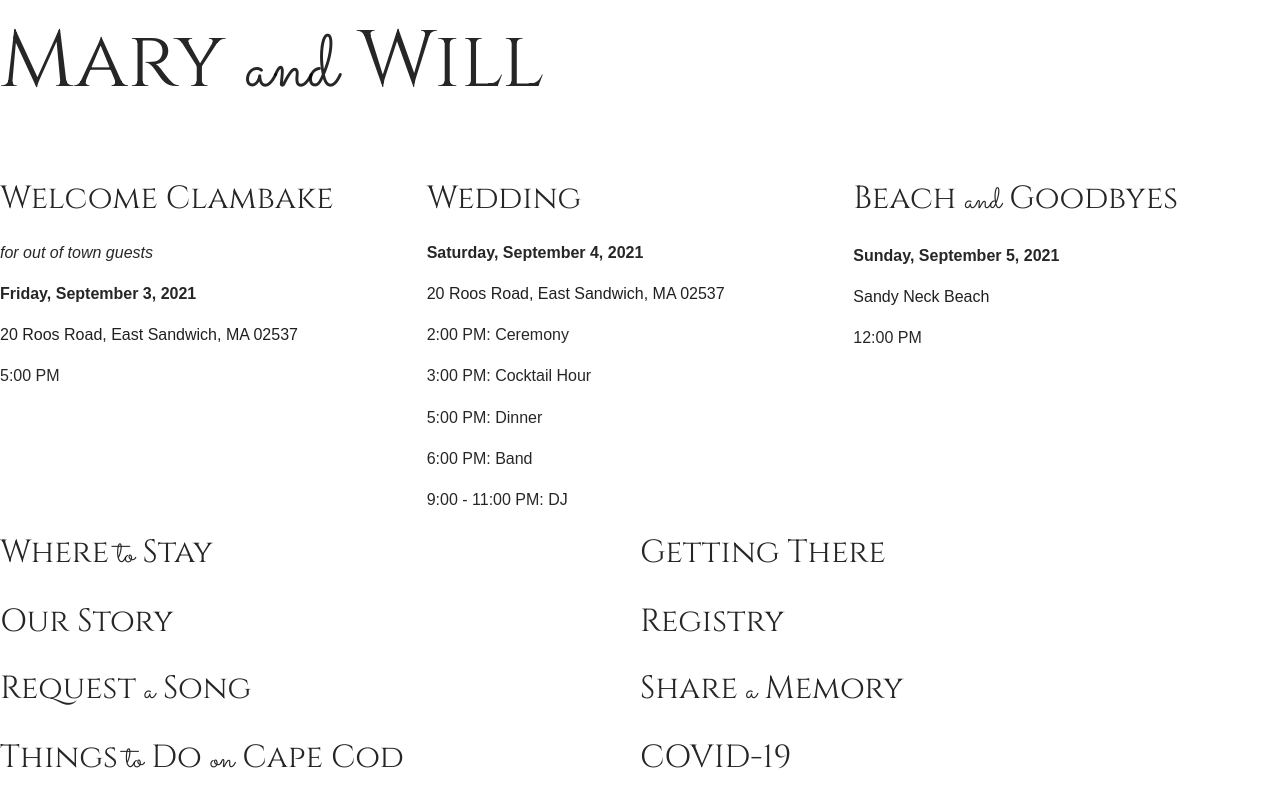
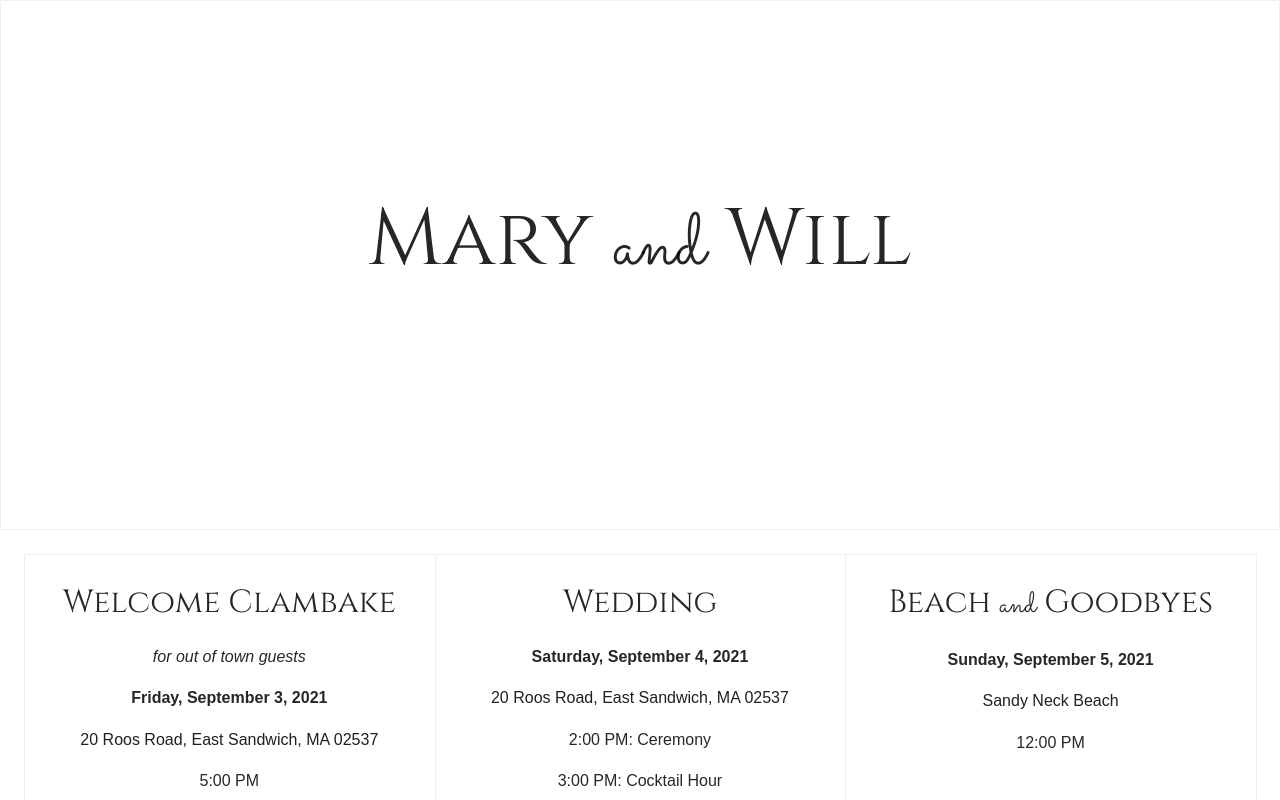
Before and after one commit to marybees/wedding, a React (Create React App) app: page / in a window 1280 px wide. Shown: the top 800 px of the page. Built offline with nearby package versions, Linux system fonts and the light colour scheme.

Commit message:
Add flexbox to the title container.

```diff
--- a/src/App.js
+++ b/src/App.js
@@ -1,24 +1,29 @@
 import './index.less'
-import { Row, Col } from 'antd';
+import { Row, Col, Card } from 'antd';
 
 function App() {
 
   return (
     <div>
       <Row>
-        <Col span={24}>
-          <h1 className='title'>Mary <span>and</span> Will</h1>
+        <Col span={24} align='center'>
+          <Card>
+            <div className='titleContainer'>
+              <h1 className='title'>Mary <span>and</span> Will</h1>
+            </div>
+          </Card>
         </Col>
       </Row>
+      <Card bordered={false}>
       <Row>
-        <Col className='subtitle' span={8}>
-          <h2>Welcome Clambake</h2>
+        <Card.Grid className='eventDetails' span={8} align='center' hoverable={false} bordered={false}>
+        <h2>Welcome Clambake</h2>
           <p style={{ fontStyle: 'italic' }}>for out of town guests</p>
           <p className='date'>Friday, September 3, 2021</p>
           <a href='https://www.google.com/maps/place/20+Roos+Rd,+Mashpee,+MA+02649/@41.7477327,-70.4565802,17z/data=!4m13!1m7!3m6!1s0x89e4cb21dd21f7b9:0x72a40c7a07b75002!2s20+Roos+Rd,+Mashpee,+MA+02649!3b1!8m2!3d41.7477327!4d-70.4543915!3m4!1s0x89e4cb21dd21f7b9:0x72a40c7a07b75002!8m2!3d41.7477327!4d-70.4543915' target='blank'><p>20 Roos Road, East Sandwich, MA 02537</p></a>
           <p>5:00 PM</p>
-        </Col>
-        <Col className='subtitle' span={8}>
+        </Card.Grid>
+        <Card.Grid className='eventDetails' span={8} align='center' hoverable={false} bordered={false}>
           <h2>Wedding</h2>
           <p className='date'>Saturday, September 4, 2021</p>
           <a href='https://www.google.com/maps/place/20+Roos+Rd,+Mashpee,+MA+02649/@41.7477327,-70.4565802,17z/data=!4m13!1m7!3m6!1s0x89e4cb21dd21f7b9:0x72a40c7a07b75002!2s20+Roos+Rd,+Mashpee,+MA+02649!3b1!8m2!3d41.7477327!4d-70.4543915!3m4!1s0x89e4cb21dd21f7b9:0x72a40c7a07b75002!8m2!3d41.7477327!4d-70.4543915' target='blank'><p>20 Roos Road, East Sandwich, MA 02537</p></a>
@@ -27,43 +32,44 @@ function App() {
           <p>5:00 PM: Dinner</p>
           <p>6:00 PM: Band</p>
           <p>9:00 - 11:00 PM: DJ</p>
-        </Col>
-        <Col className='subtitle' span={8}>
+        </Card.Grid>
+        <Card.Grid className='eventDetails' span={8} align='center' hoverable={false} bordered={false}>
           <h2>Beach <span>and</span> Goodbyes</h2>
           <p className='date'>Sunday, September 5, 2021</p>
           <a href='https://www.google.com/maps/place/Sandy+Neck+Beach/@41.7389773,-70.3832071,17z/data=!3m1!4b1!4m5!3m4!1s0x89fb3577aac617a3:0xd50789a765c3e50d!8m2!3d41.7389773!4d-70.3810184' target='blank'><p>Sandy Neck Beach</p></a>
           <p>12:00 PM</p>
-        </Col>
+        </Card.Grid>
       </Row>
+      </Card>
       <Row>
-        <Col className='subtitle' span={12}>
+        <Col className='subtitle' span={12} align='center'>
           <h2>Where <span>to</span> Stay</h2>
           </Col>
-        <Col className='subtitle' span={12}>
+        <Col className='subtitle' span={12} align='center'>
           <h2>Getting There</h2>
           </Col>
       </Row>
       <Row>
-        <Col className='subtitle' span={12}>
+        <Col className='subtitle' span={12} align='center'>
           <h2>Our Story</h2>
         </Col>
-        <Col className='subtitle' span={12}>
+        <Col className='subtitle' span={12} align='center'>
           <h2>Registry</h2>
         </Col>
       </Row>
       <Row>
-        <Col className='subtitle' span={12}>
+        <Col className='subtitle' span={12} align='center'>
           <h2>Request <span>a</span> Song</h2>
         </Col>
-        <Col className='subtitle' span={12}>
+        <Col className='subtitle' span={12} align='center'>
           <h2>Share <span>a</span> Memory</h2>
         </Col>
       </Row>
       <Row>
-        <Col className='subtitle' span={12}>
+        <Col className='subtitle' span={12} align='center'>
           <h2>Things <span>to</span> Do <span>on</span> Cape Cod</h2>
         </Col>
-        <Col className='subtitle' span={12}>
+        <Col className='subtitle' span={12} align='center'>
             <h2>COVID-19</h2>
         </Col>
       </Row>
--- a/src/index.less
+++ b/src/index.less
@@ -7,6 +7,18 @@ body {
 .title {
     font-family: 'Cinzel', serif;
     font-size: 5rem;
+}
+
+.titleContainer {
+    height: 60vh;
+    display: flex;
+    justify-content: center;
+    align-items: center;
+}
+
+.eventDetails {
+    font-family: 'Cinzel', serif;
+    font-size: 2rem;
 }
 
 .subtitle {
```
